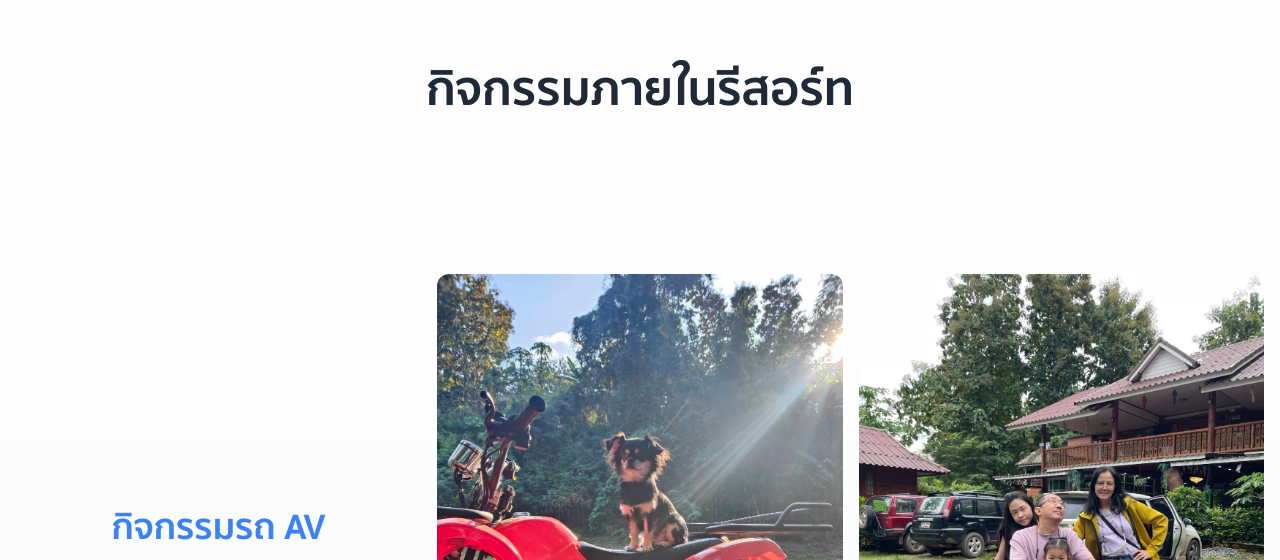
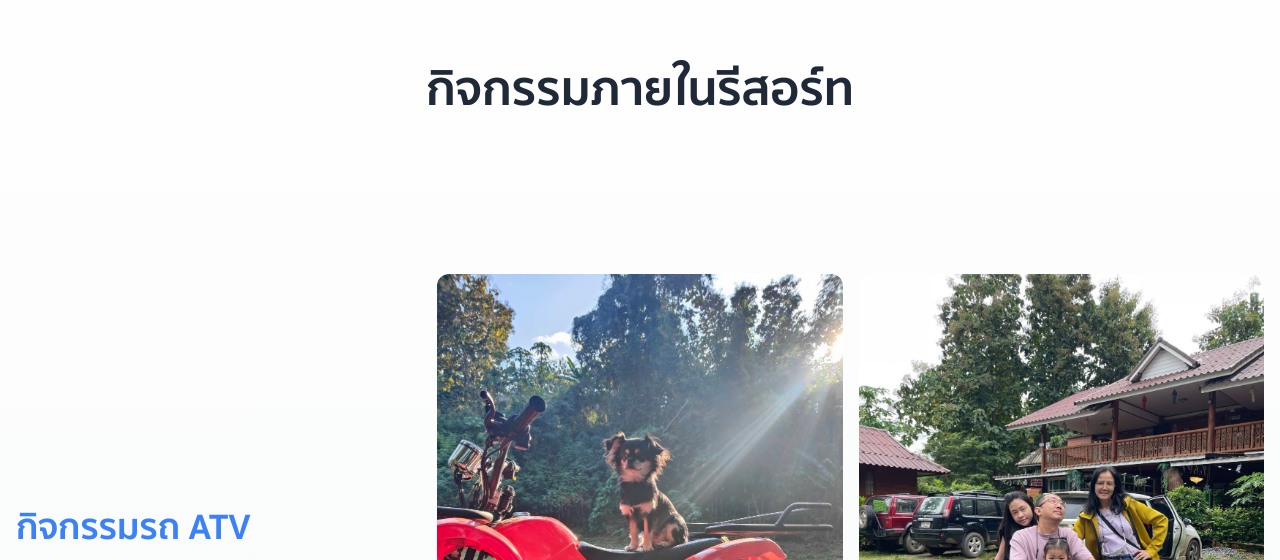
Before and after one commit to Theerat22/montara, a Next.js app: page /home in a window 1280 px wide. Shown: the part 960-1520 px from the top of the page. Built offline with nearby package versions, Linux system fonts and the light colour scheme.

Commit message:
change path

```diff
--- a/app/home/page.tsx
+++ b/app/home/page.tsx
@@ -11,7 +11,7 @@ const Home: React.FC = () => {
         <Navbar
             home="#welcome"
             rooms="#rooms"
-            activity="#activity"
+            activity="#activities"
             services="#services"
             contact="#contact"
         />
--- a/app/home/sections/activities/index.tsx
+++ b/app/home/sections/activities/index.tsx
@@ -7,7 +7,7 @@ import {easeOut, motion} from "framer-motion";
 export const Activities = () => {
   return (
     <>
-      <section id="activities" className="min-h-[1200px] pt-44 bg-gradient-to-b from-white to-gray-50 py-12 ">
+      <section id="activities" className="min-h-screen pt-44 bg-gradient-to-b from-white to-gray-50 py-12 ">
         <div className="container mx-auto px-4 text-center">
             <motion.div
             initial={{ opacity: 0, y: 50 }}
@@ -24,12 +24,12 @@ export const Activities = () => {
 
         <div className="grid grid-cols-1 gap-4 pt-32 justify-center items-center lg:grid-cols-3">
             <motion.p
-            className="text-blue-500 mb-8 text-center font-bold text-4xl"
+            className="text-blue-500 mb-8 text-center font-bold text-4xl lg:text-left"
             initial={{ opacity: 0, y: 50 }}
             whileInView={{ opacity: 1, y: 0 }}
             transition={{ duration: 1, delay : 0.5, ease: easeOut}}
             >
-            กิจกรรมรถ AV
+            กิจกรรมรถ ATV
             </motion.p>
 
             <motion.div
```
